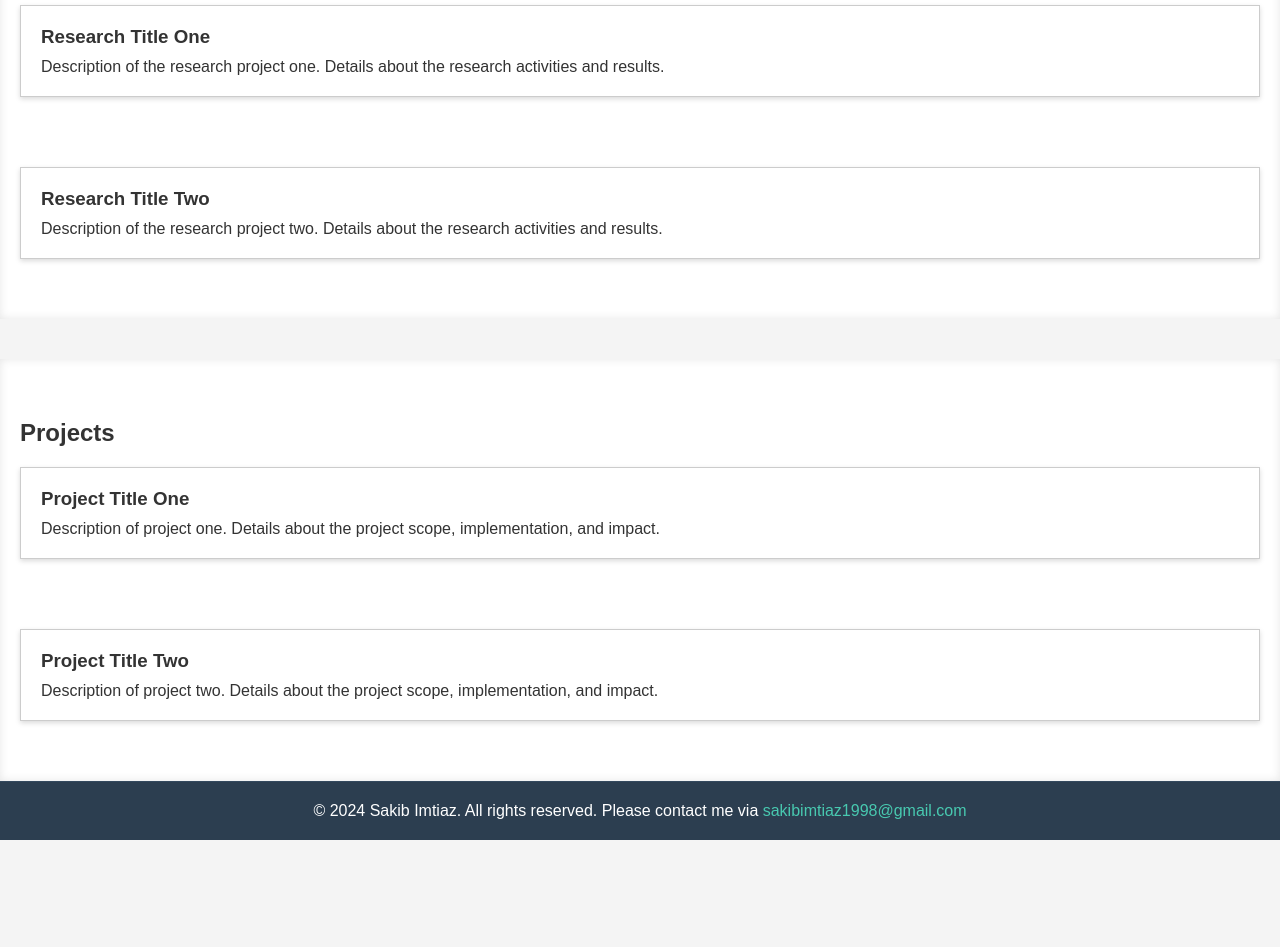
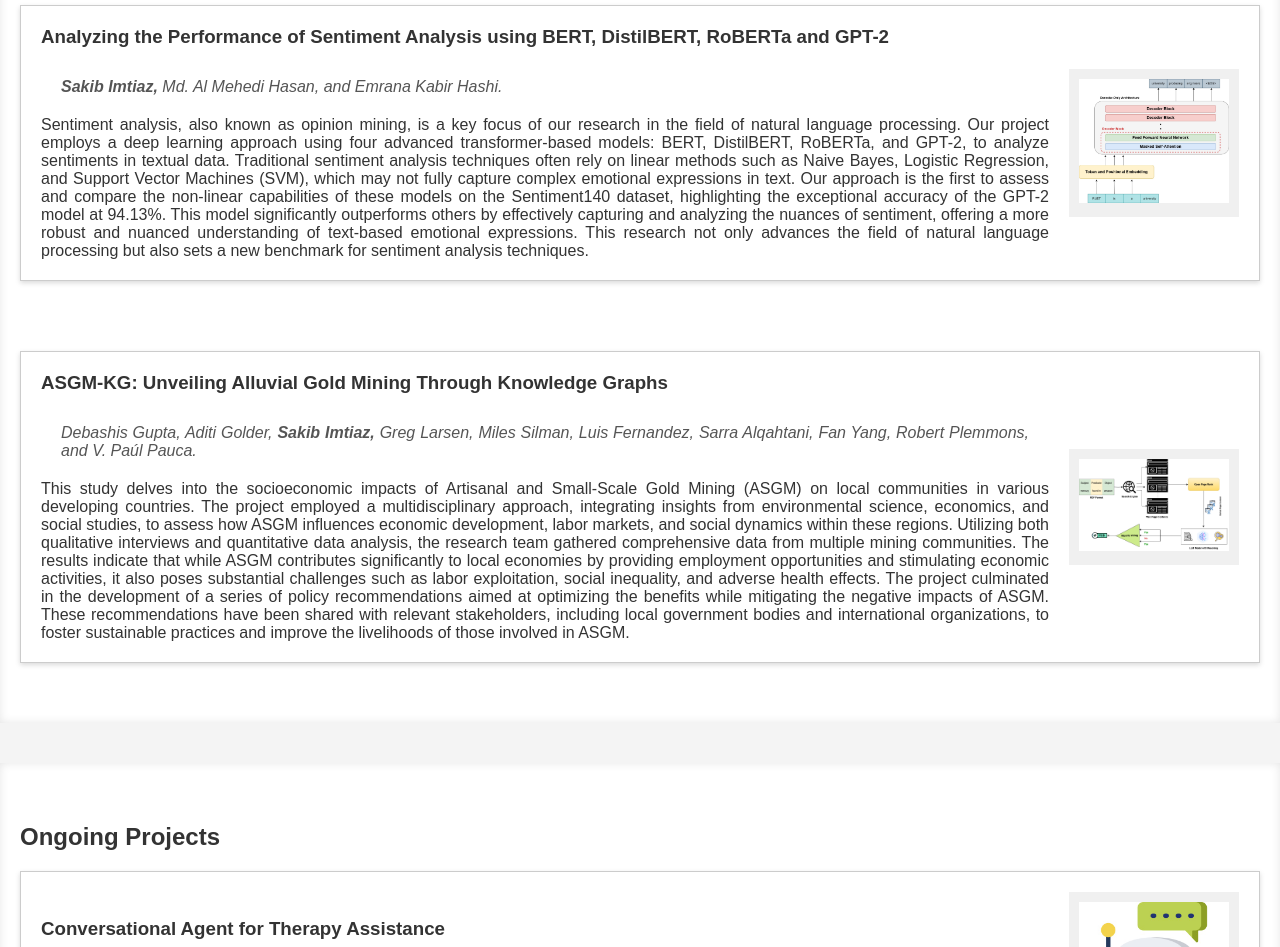
Before and after one commit to Agent-1100/My_Portfolio, a plain HTML site: page research.html in a window 1280 px wide. Shown: the part 259-1206 px from the top of the page. Before the commit the page ends 1099 px from the top, so only its background shows below. Drawn offline with Linux system fonts and the light colour scheme.

Commit message:
June 9 Update

```diff
--- a/research.html
+++ b/research.html
@@ -25,15 +25,30 @@
     <div class="main-content">
     <!-- Research Section -->
     <section id="Research">
-        <h2>Research</h2>
+        <h2>Manuscript under review</h2>
         <div class="research-container">
             <div class="research-card">
-                <h3>Research Title One</h3>
-                <p>Description of the research project one. Details about the research activities and results.</p>
+                <div class="text-content">
+                    <h3>Analyzing the Performance of Sentiment Analysis using BERT, DistilBERT, RoBERTa and GPT-2</h3>
+                    <p id="authors"> <strong>Sakib Imtiaz,</strong> Md. Al Mehedi Hasan, and Emrana Kabir Hashi.</p>
+                    <p>Sentiment analysis, also known as opinion mining, is a key focus of our research in the field of natural language processing. Our project employs a deep learning approach using four advanced transformer-based models: BERT, DistilBERT, RoBERTa, and GPT-2, to analyze sentiments in textual data. Traditional sentiment analysis techniques often rely on linear methods such as Naive Bayes, Logistic Regression, and Support Vector Machines (SVM), which may not fully capture complex emotional expressions in text. Our approach is the first to assess and compare the non-linear capabilities of these models on the Sentiment140 dataset, highlighting the exceptional accuracy of the GPT-2 model at 94.13%. This model significantly outperforms others by effectively capturing and analyzing the nuances of sentiment, offering a more robust and nuanced understanding of text-based emotional expressions. This research not only advances the field of natural language processing but also sets a new benchmark for sentiment analysis techniques.</p>
+                </div>
+
+                <div class="image-content">
+                    <img src="Pictures/GPT-2 Arch.jpg" alt="Description of image">
+                </div>
             </div>
+
             <div class="research-card">
-                <h3>Research Title Two</h3>
-                <p>Description of the research project two. Details about the research activities and results.</p>
+                <div class="text-content">
+                    <h3>ASGM-KG: Unveiling Alluvial Gold Mining Through Knowledge Graphs</h3>
+                    <p id="authors"> Debashis Gupta, Aditi Golder, <strong>Sakib Imtiaz,</strong> Greg Larsen, Miles Silman, Luis Fernandez, Sarra Alqahtani, Fan Yang, Robert Plemmons, and V. Paúl Pauca.</p>
+                    <p>This study delves into the socioeconomic impacts of Artisanal and Small-Scale Gold Mining (ASGM) on local communities in various developing countries. The project employed a multidisciplinary approach, integrating insights from environmental science, economics, and social studies, to assess how ASGM influences economic development, labor markets, and social dynamics within these regions. Utilizing both qualitative interviews and quantitative data analysis, the research team gathered comprehensive data from multiple mining communities. The results indicate that while ASGM contributes significantly to local economies by providing employment opportunities and stimulating economic activities, it also poses substantial challenges such as labor exploitation, social inequality, and adverse health effects. The project culminated in the development of a series of policy recommendations aimed at optimizing the benefits while mitigating the negative impacts of ASGM. These recommendations have been shared with relevant stakeholders, including local government bodies and international organizations, to foster sustainable practices and improve the livelihoods of those involved in ASGM.</p>
+                </div>
+
+                <div class="image-content">
+                    <img src="Pictures/das validation.jpg" alt="Description of image">
+                </div>
             </div>
             <!-- Additional research cards can be added here -->
         </div>
@@ -41,17 +56,29 @@
 
     <!-- Projects Section -->
     <section id="Projects">
-        <h2>Projects</h2>
+        <h2>Ongoing Projects</h2>
         <div class="projects-container">
             <div class="project-card">
-                <h3>Project Title One</h3>
-                <p>Description of project one. Details about the project scope, implementation, and impact.</p>
+                <div class="text-content">
+                    <h3>Conversational Agent for Therapy Assistance</h3>
+                    <p>Mental health is a critical issue, with over 50,000 deaths attributed to suicide annually in the USA alone. While awareness of mental health concerns is increasing, many individuals remain reluctant to seek professional help, possibly due to cost considerations or societal stigma. Our objective is to develop an intermediary chatbot designed to support individuals by providing therapeutic assistance and assessing symptoms of anxiety, depression, and potential suicidal tendencies through conversational sessions. While this technology does not aim to replace the human element of therapy, it seeks to make a meaningful contribution to providing genuine medical care.</p>
+                </div>
+
+                <div class="image-content">
+                    <img src="Pictures/chatbot.jpg" alt="Description of image">
+                </div>
             </div>
+
             <div class="project-card">
-                <h3>Project Title Two</h3>
-                <p>Description of project two. Details about the project scope, implementation, and impact.</p>
+                <div class="text-content">
+                    <h3>Project Title Two</h3>
+                    <p>Description of project two. Details about the project scope, implementation, and impact.</p>
+                </div>
+                <div class="image-content">
+                    <img src="placeholder-image.jpg" alt="Description of image">
+                </div>
             </div>
-            <!-- Additional project cards can be added here -->
+                <!-- Additional project cards can be added here -->
         </div>
     </section>
     </div>
--- a/styles.css
+++ b/styles.css
@@ -333,6 +333,12 @@ footer a:hover {
     box-shadow: inset 0 0 10px rgba(0,0,0,0.1); /* Subtle inner shadow for depth */
 }
 
+#authors{
+    font-style: italic; /* Italicize the subtitle */
+    color: #555; /* Medium grey for the subtitle */
+    padding: 20px;
+}
+
 .research-container, .projects-container {
     display: flex;
     flex-direction: column;
@@ -368,6 +374,7 @@ footer a:hover {
 
 .research-card p, .project-card p {
     margin: 0;
+    text-align: justify;
 }
 
 /* Main Content Styles */
@@ -377,3 +384,51 @@ footer a:hover {
     padding-top: 20px;
     box-shadow: 0 2px 5px rgba(0,0,0,0.15); /* Subtle shadow for a lifted card effect */
 }
+
+.research-card, .project-card {
+    background: #ffffff;
+    padding: 20px;
+    margin-bottom: 20px; /* Add bottom margin to each card */
+    border: 1px solid #ccc;
+    box-shadow: 0 2px 5px rgba(0,0,0,0.15); /* Subtle shadow for a lifted card effect */
+    transition: transform 0.3s ease, box-shadow 0.3s ease;
+    display: flex; /* Add flex display to align items in a row */
+    align-items: center; /* Align items vertically in the center */
+}
+
+.text-content {
+    flex: 1; /* Allows text content to fill available space */
+    margin-right: 20px; /* Space between text and image */
+}
+
+.image-content {
+    flex: 0 0 150px; /* Fix image container width, adjust according to needs */
+    height: auto; /* Fix height, adjust according to needs */
+    background-color: #f0f0f0; /* Set the background color to a light grey */
+    padding: 10px;
+}
+
+.image-content img {
+    width: 100%; /* Make image fully occupy its container */
+    height: 100%; /* Make image fully occupy its container */
+    object-fit: cover; /* Ensure the aspect ratio is maintained */
+}
+
+@media (max-width: 768px) {
+    .research-card, .project-card {
+        flex-direction: column; /* Stack items vertically on small screens */
+    }
+
+    .text-content, .image-content {
+        flex: none; /* Remove flex sizing */
+        width: 100%; /* Full width for both text and image containers */
+    }
+
+    .text-content {
+        margin-right: 0; /* Remove right margin */
+    }
+
+    .image-content {
+        height: auto; /* Adjust height based on image */
+    }
+}
```
Also changed, not shown: Pictures/GPT-2 Arch.jpg (added), Pictures/chatbot.jpg (added), Pictures/das validation.jpg (added).
